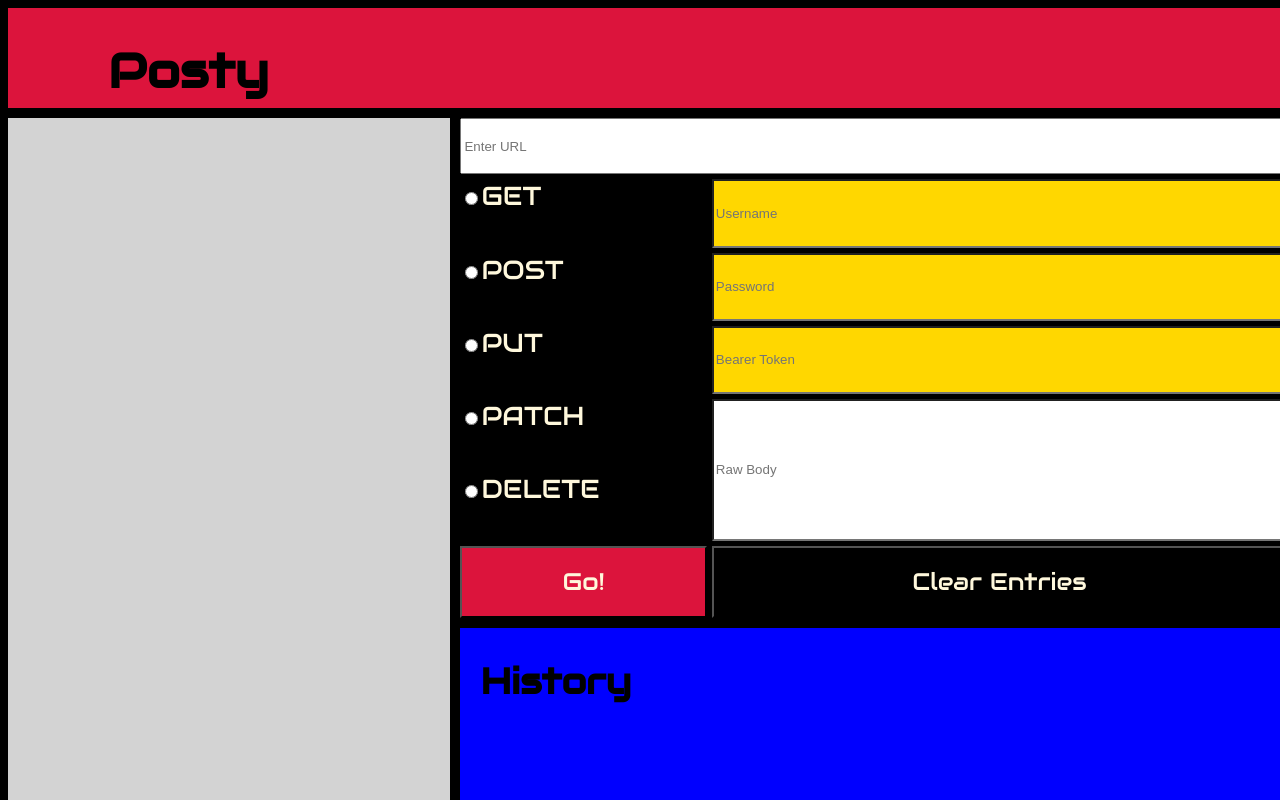
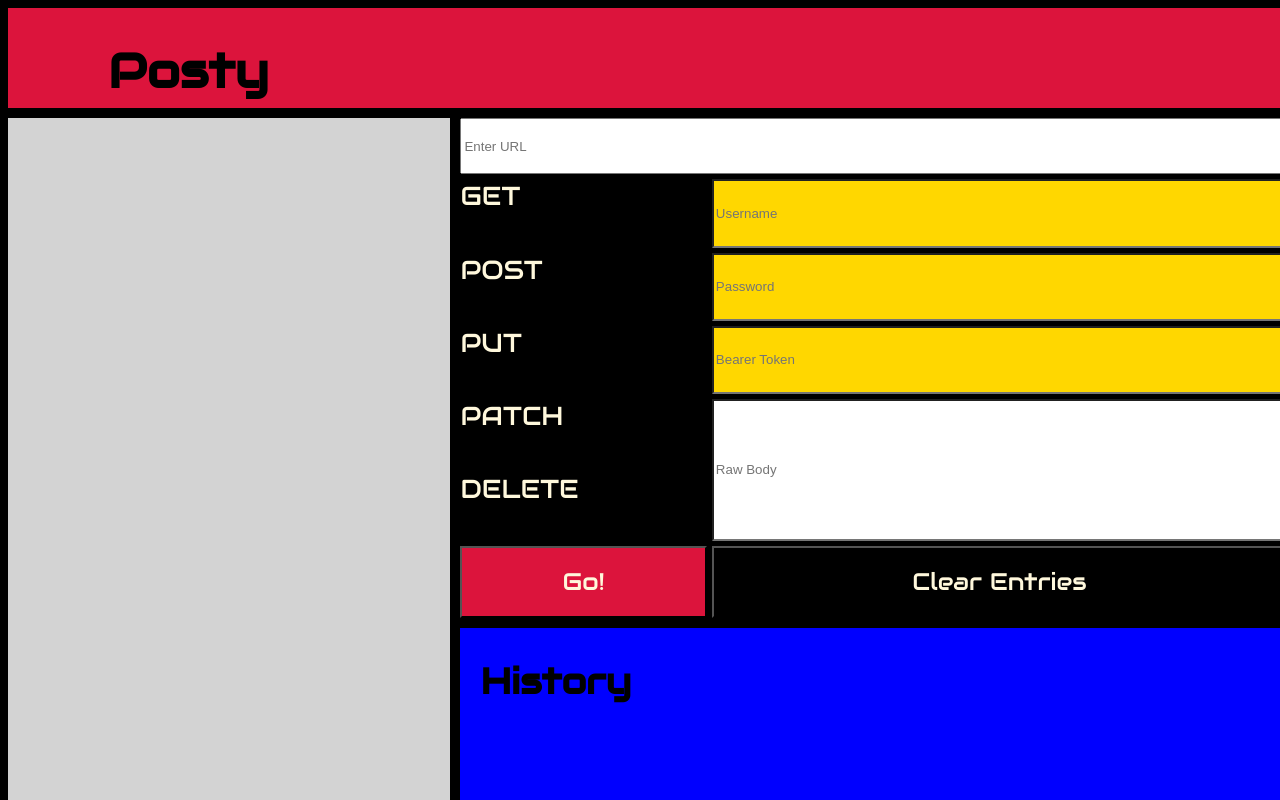
Before and after one commit to okFox/posty-lab, a React app: page / in a window 1280 px wide. Shown: the top 800 px of the page. Built offline with nearby package versions, Linux system fonts and the light colour scheme.

Commit message:
removed radio buttons and added color on select

```diff
--- a/src/components/App.css
+++ b/src/components/App.css
@@ -105,6 +105,15 @@
         label {
             color: cornsilk;
             cursor: pointer;
+
+        }
+        input[type="radio"]:checked+label {
+            color: gold;
+            cursor: pointer;
+        }
+
+        input[type="radio"] {
+            display: none;
         }
 
     }
--- a/src/components/Form.js
+++ b/src/components/Form.js
@@ -7,21 +7,20 @@
   <form onSubmit={onSubmit} className={styles.form} id={styles.formSection}>
     <input type="text" name="url" placeholder="Enter URL" defaultValue={url} onChange={onChange} />
 
-    <label htmlFor="GET">
-      <input type="radio" name="verb" id="GET" value="GET" checked={verb === 'GET'} onChange={onChange} />GET
-    </label>
-    <label htmlFor="POST">
-      <input type="radio" name="verb" id="POST" value="POST" checked={verb === 'POST'} onChange={onChange} />POST
-    </label>
-    <label htmlFor="PUT">
-      <input type="radio" name="verb" id="PUT" value="PUT" checked={verb === 'PUT'} onChange={onChange} />PUT
-    </label>
-    <label htmlFor="PATCH">
-      <input type="radio" name="verb" id="PATCH" value="PATCH" checked={verb === 'PATCH'} onChange={onChange} />PATCH
-    </label>
-    <label htmlFor="DELETE">
-      <input type="radio" name="verb" id="DELETE" value="DELETE" checked={verb === 'DELETE'} onChange={onChange} />DELETE
-    </label>
+    <input type="radio" name="verb" id="GET" value="GET" checked={verb === 'GET'} onChange={onChange} />
+    <label htmlFor="GET">GET</label>
+
+    <input type="radio" name="verb" id="POST" value="POST" checked={verb === 'POST'} onChange={onChange} />
+    <label htmlFor="POST">POST</label>
+
+    <input type="radio" name="verb" id="PUT" value="PUT" checked={verb === 'PUT'} onChange={onChange} />
+    <label htmlFor="PUT">PUT</label>
+
+    <input type="radio" name="verb" id="PATCH" value="PATCH" checked={verb === 'PATCH'} onChange={onChange} />
+    <label htmlFor="PATCH">PATCH</label>
+
+    <input type="radio" name="verb" id="DELETE" value="DELETE" checked={verb === 'DELETE'} onChange={onChange} />
+    <label htmlFor="DELETE">DELETE</label>
 
     <input type="textarea" name="requestBody" placeholder='Raw Body' defaultValue={requestBody} onChange={onChange} />
     <input type="text" name="username" placeholder="Username" defaultValue={username} onChange={onChange} />
```
